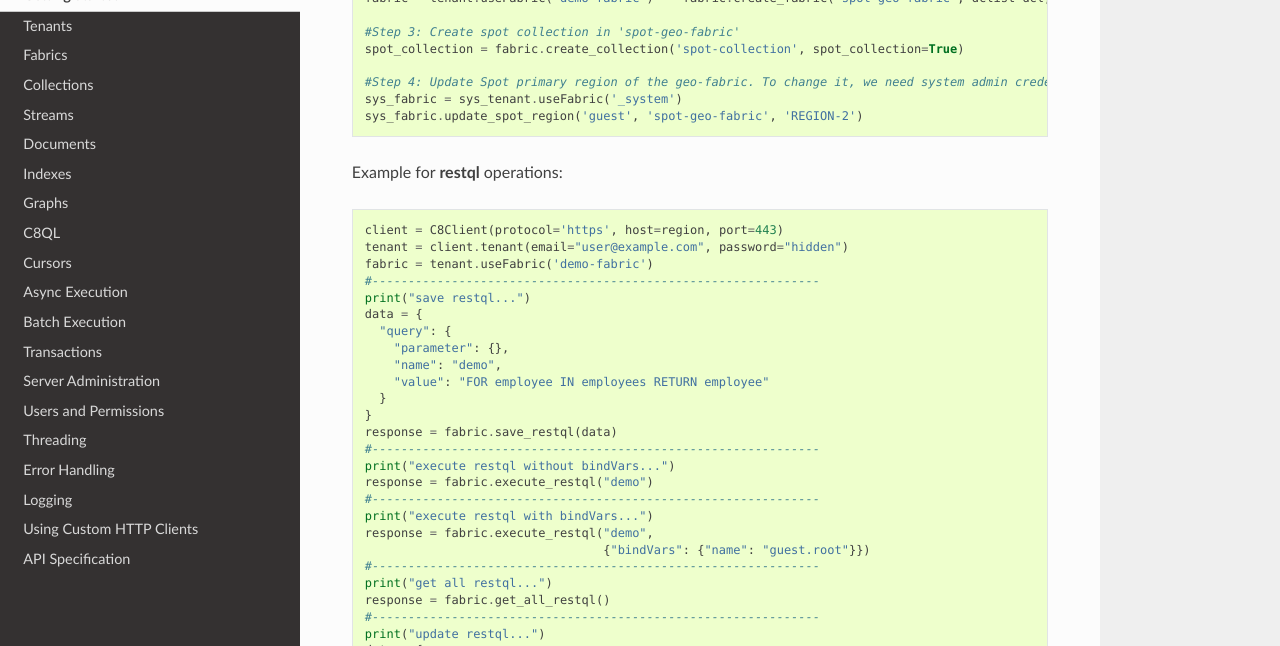
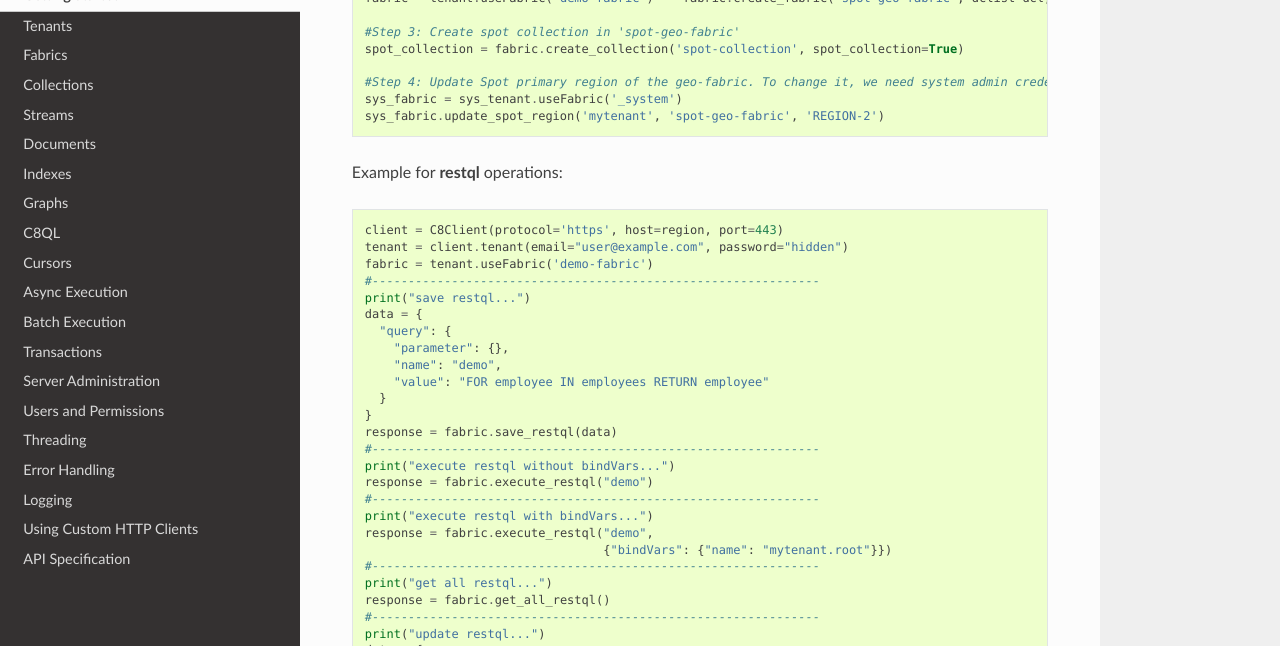
Before and after one commit to Macrometacorp/pyC8, a Sphinx documentation site: the page built from docs/overview.rst, in a window 1280 px wide and 900 px high, scrolled down 3708 px. Shown: the part 151-797 px from the top of the window. Built offline with Sphinx 7.4.7 and the Read the Docs theme 2.0.0, drawn with Linux system fonts in a browser that asks for light colours.

Commit message:
replace guest account references in a few places

```diff
--- a/docs/fabric.rst
+++ b/docs/fabric.rst
@@ -91,7 +91,7 @@ Each fabric in the C8 Fabric can publish changes in realtime to any clients whic
 
     # execute restql with bindVars
     response = sys_fabric.execute_restql("demo",
-                                         {"bindVars": {"name": "guest.root"}})
+                                         {"bindVars": {"name": "mytenant.root"}})
 
     # get all restql
     response = sys_fabric.get_all_restql()
--- a/docs/overview.rst
+++ b/docs/overview.rst
@@ -233,7 +233,7 @@ Workflow of **Spot Collections**
 
     #Step 4: Update Spot primary region of the geo-fabric. To change it, we need system admin credentials
     sys_fabric = sys_tenant.useFabric('_system')
-    sys_fabric.update_spot_region('guest', 'spot-geo-fabric', 'REGION-2')
+    sys_fabric.update_spot_region('mytenant', 'spot-geo-fabric', 'REGION-2')
 
 Example for **restql** operations:
 
@@ -262,7 +262,7 @@ Example for **restql** operations:
   #--------------------------------------------------------------
   print("execute restql with bindVars...")
   response = fabric.execute_restql("demo",
-                                   {"bindVars": {"name": "guest.root"}})
+                                   {"bindVars": {"name": "mytenant.root"}})
   #--------------------------------------------------------------
   print("get all restql...")
   response = fabric.get_all_restql()
```
Also changed, not shown: README.md (+1 -1 lines), 1 other file.
